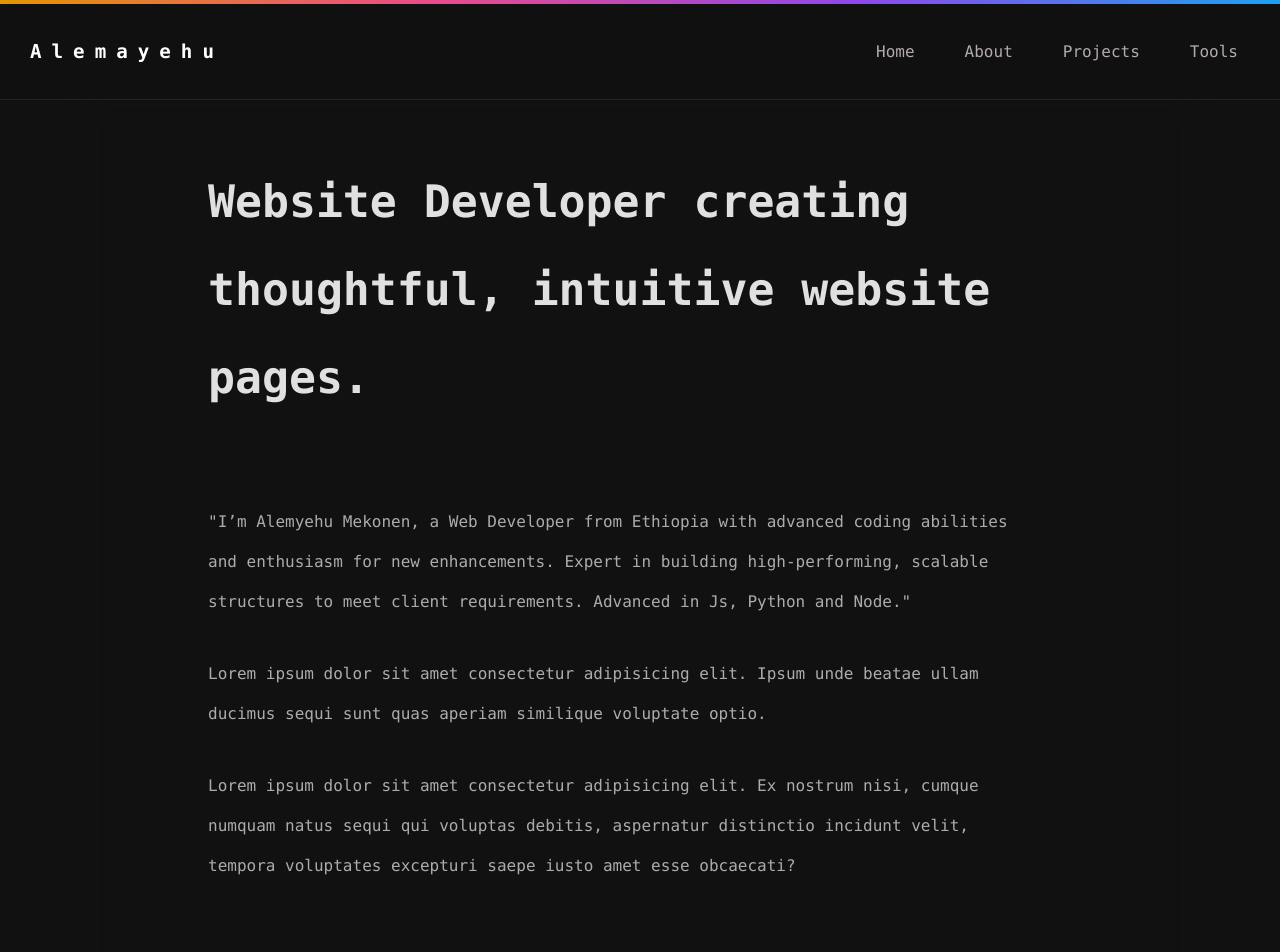
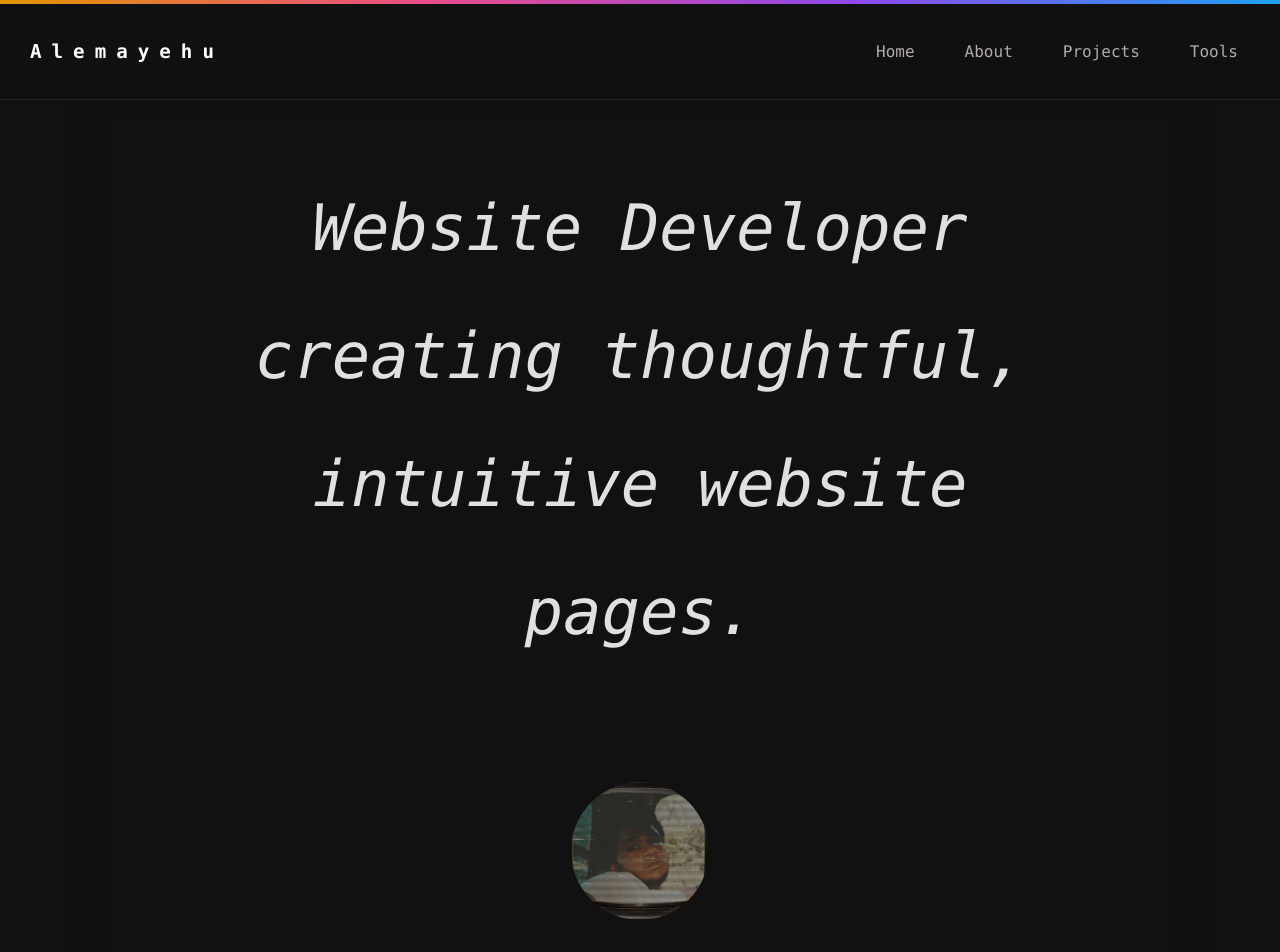
Before and after one commit to afteralexxo/portofolio-using-react, a React (Vite) app: page / in a window 1280 px wide. Shown: the top 952 px of the page. Built offline with nearby package versions, Linux system fonts and the light colour scheme.

Commit message:
add my photo

```diff
--- a/src/App.css
+++ b/src/App.css
@@ -40,6 +40,9 @@
     line-height: 3.4rem;
     text-align: center;
   }
+  .pp-container{
+    margin-top: 0px;
+  }
 
   .main-parag {
     padding-right: 0px;
--- a/src/componenet/Home/MainWrapper.css
+++ b/src/componenet/Home/MainWrapper.css
@@ -13,21 +13,36 @@
 }
 
 .wrapper-container {
-    width: 75%;
+    width: 80%;
     display: flex;
     flex-direction: column;
-    gap: 5rem;
+    gap: 6rem;
 }
 
 .main-header{
     padding-top: 10%;
-    font-size: 2.8rem;
-    line-height: 5.5rem;
-    text-align: left;
-    font-weight: bold;
+    font-size: 4rem;
+    line-height: 8rem;
+    text-align: center;
+    font-weight: normal;
+    font-style: italic;
     word-break: no-wrap;
     opacity: 1;
 }
+.pp-container{
+    margin-top: 10px;
+    width: 100%;
+    height: 20%;
+    display: flex;
+    justify-content: center;
+}
+
+.pp-alex{
+    border-radius: 50%;
+    width: 15%;
+    aspect-ratio: 1/1;
+}
+
 
 .main-parag{
     text-align: left;
@@ -45,7 +60,8 @@
 hr{
     opacity: .1;
 }
+
 .footer-bar{
     width: 100%;
-    height: 80px;
+    height: 100px;
 }
--- a/src/componenet/Home/MainWrapper.jsx
+++ b/src/componenet/Home/MainWrapper.jsx
@@ -1,12 +1,15 @@
 import './MainWrapper.css'
+import Ppicture from './../../assets/alex.tv.jpg'
 import HomeLinks from './HomeLinks'
-import FeatureProject from './FeatureProject';
 
 export default function MainWrapper (props) {
     return (
         <div className="main-wrapper">
             <div className="wrapper-container">
             <h1 className="main-header">Website Developer creating thoughtful, intuitive website pages.</h1>
+            <div className='pp-container'>
+                <img src={Ppicture} className='pp-alex' alt="" />
+            </div>
             <div className="parag">
                 <p className='main-parag'>
                     "I’m Alemyehu Mekonen,
@@ -27,7 +30,6 @@ export default function MainWrapper (props) {
             </div>
             <HomeLinks/>
             <hr />
-            {/* <FeatureProject/> */}
             <hr />
             <div className="footer-bar"></div>
             </div>
```
Also changed, not shown: src/assets/alex.tv.jpg (added).
